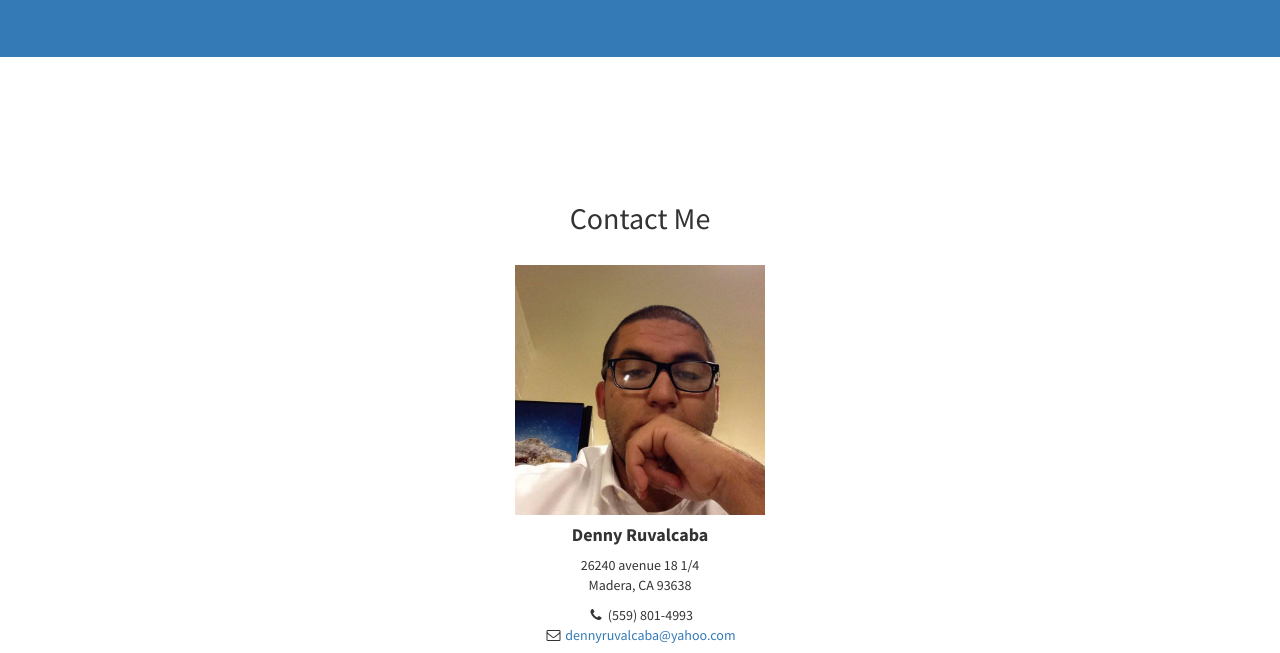
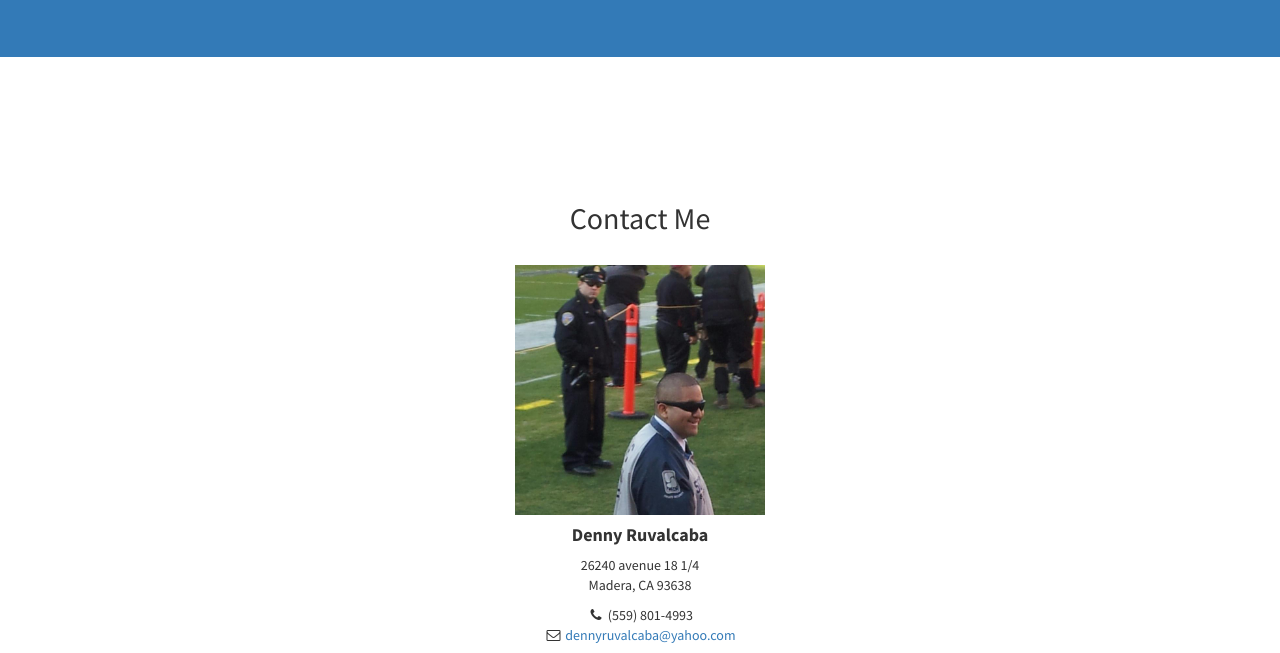
Before and after one commit to dennyruva/dennyruva.github.io, a plain HTML site: page index.html in a window 1280 px wide. Shown: the part 2051-2704 px from the top of the page. Drawn offline with Linux system fonts and the light colour scheme; a web font is replaced by a local one.

Commit message:
adding other photo

```diff
--- a/index.html
+++ b/index.html
@@ -175,7 +175,7 @@
                 <div class="col-lg-10 col-lg-offset-1 text-center">
                   <h2>Contact Me</h2>
                   <br>
-                  <img src="img/portfoliopic.jpg"  class="mepic">
+                  <img src="img/me.jpg"  class="mepic">
                     <h4><strong>Denny Ruvalcaba</strong>
                     </h4>
                     <p>26240 avenue 18 1/4<br>Madera, CA 93638</p>
```
Also changed, not shown: img/me.jpg (added).
